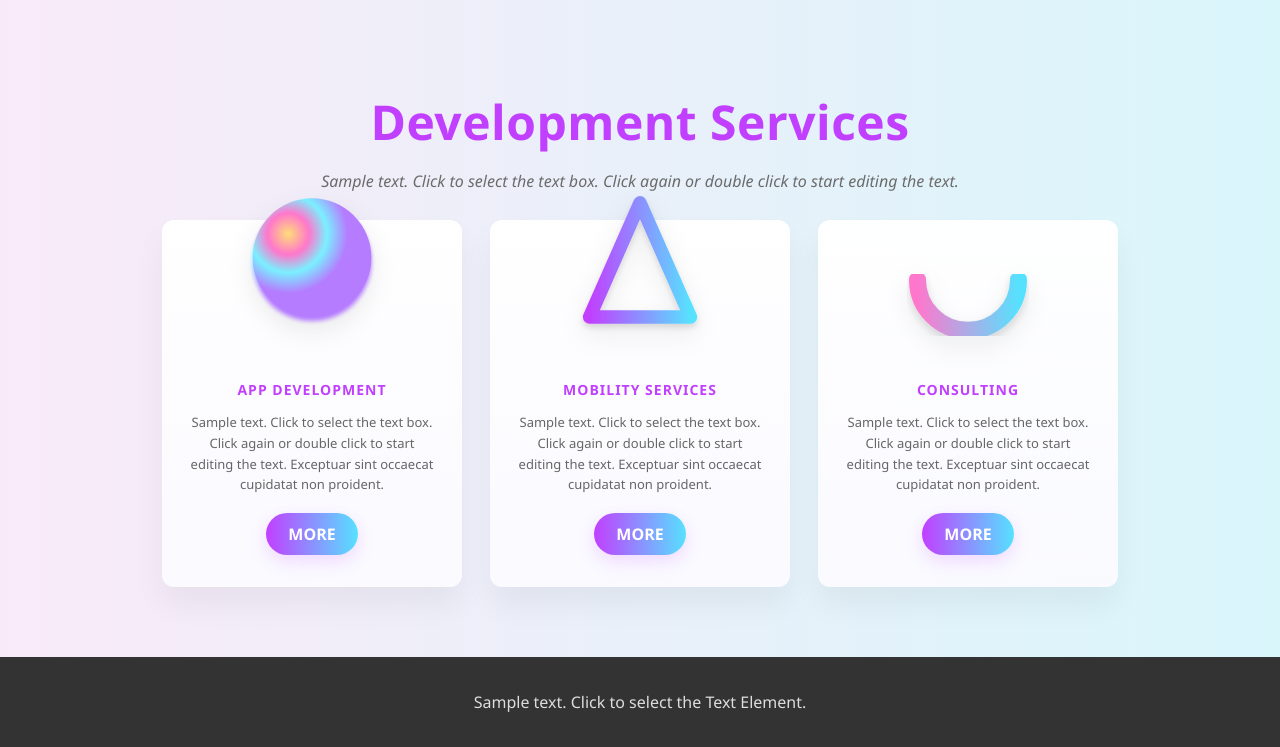
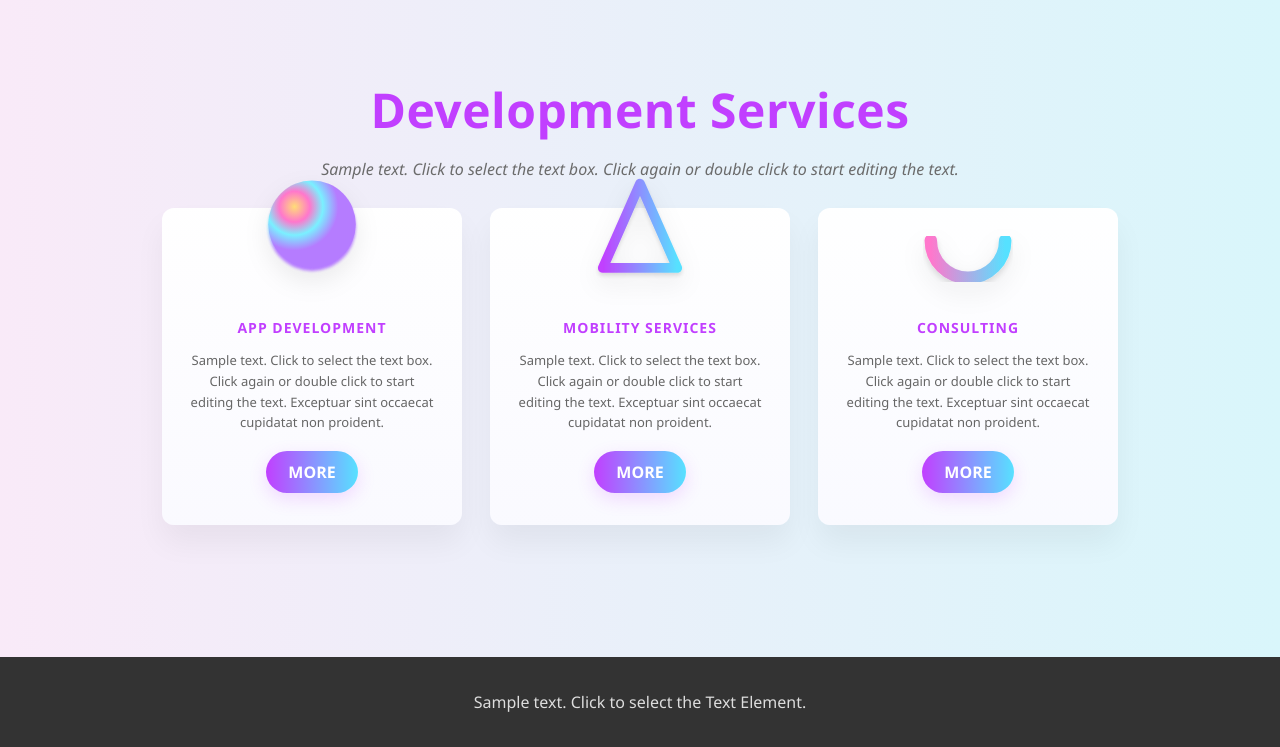
Before and after one commit to kamilasugak/4-, a plain HTML site: page index.html in a window 1280 px wide. Shown: the part 53-800 px from the top of the page. Drawn offline with Linux system fonts and the light colour scheme.

Commit message:
Update styles.css

```diff
--- a/styles.css
+++ b/styles.css
@@ -30,13 +30,13 @@ body{
 
 /* hero */
 .hero{
-  padding:60px 20px 20px;
+  padding:40px 20px 80px;
   text-align:center;
 }
 .hero-inner{max-width:1100px;margin:0 auto;padding:20px;}
 h1{
   color:var(--accent1);
-  font-size:48px;margin:0px 0 4px;
+  font-size:48px;margin:8px 0 4px;
   letter-spacing:0.5px;
 }
 .lead{font-style:italic;color:var(--muted);margin-bottom:28px;}
@@ -59,7 +59,7 @@ h1{
   text-align:center;
   position:relative;
 }
-.card-art{width:200px;height:190px;margin-top:-70px;display:block;margin-left:auto;margin-right:auto;filter:drop-shadow(0 10px 12px rgba(0,0,0,0.08));}
+.card-art{width:140px;height:140px;margin-top:-70px;display:block;margin-left:auto;margin-right:auto;filter:drop-shadow(0 10px 12px rgba(0,0,0,0.08));}
 .card h3{color:var(--accent1);margin:14px 0 10px;font-size:14px;letter-spacing:1px;}
 .card-text{font-size:13px;color:#666;line-height:1.6;margin-bottom:18px;padding:0 6px;}
 
```
